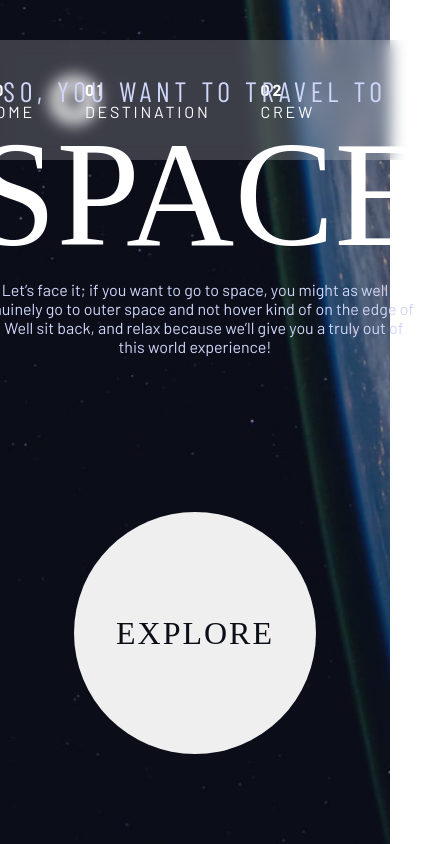
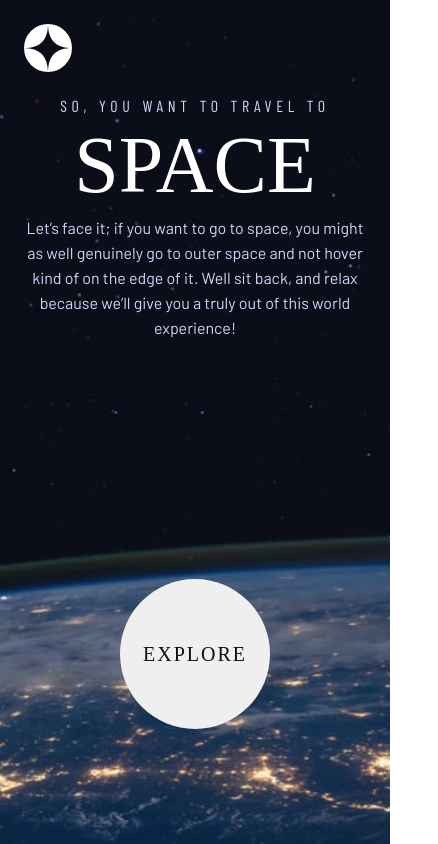
Before and after one commit to Rizfirsy/space-tourism-website-main, a React (Vite) app: page / in a window 390 px wide. Shown: the whole page, 438 px wide, since content can reach past the window. Built offline with nearby package versions, Linux system fonts and the light colour scheme; a web font is replaced by a local one.

Commit message:
home mobile responsive

```diff
--- a/src/App.jsx
+++ b/src/App.jsx
@@ -19,7 +19,7 @@ function App() {
           </p>
         </div>
         <button className={styles.explore}>
-          <Link href="/">Explore</Link>
+          <Link href="/explore">Explore</Link>
         </button>
       </section>
     </article>
--- a/src/App.module.css
+++ b/src/App.module.css
@@ -44,7 +44,12 @@
 }
 
 @media screen and (max-width: 1024px) {
+  .home {
+    background-image: url("./assets/home/background-home-tablet.jpg");
+  }
+
   .home section {
+    padding-inline: 24px;
     flex-direction: column;
     justify-content: center;
     align-items: center;
@@ -53,6 +58,8 @@
   }
 
   .text {
+    max-width: 100%;
+    width: 100%;
     text-align: center;
   }
 
@@ -65,3 +72,25 @@
     height: 242px;
   }
 }
+
+@media screen and (max-width: 720px) {
+  .home {
+    background-image: url("./assets/home/background-home-mobile.jpg");
+  }
+
+  .home section {
+    height: 75%;
+    gap: 16px;
+    bottom: unset;
+    justify-content: space-between;
+  }
+
+  .explore {
+    width: 150px;
+    height: 150px;
+  }
+
+  .explore a {
+    font-size: 20px;
+  }
+}
--- a/src/components/header/Header.module.css
+++ b/src/components/header/Header.module.css
@@ -10,3 +10,9 @@
   width: 48px;
   height: 48px;
 }
+
+@media screen and (max-width: 720px) {
+  .header {
+    padding: 24px;
+  }
+}
--- a/src/components/navigations/MainNavigation.module.css
+++ b/src/components/navigations/MainNavigation.module.css
@@ -43,3 +43,9 @@
 .index {
   font-weight: 700;
 }
+
+@media screen and (max-width: 720px) {
+  .mainNavigation {
+    display: none;
+  }
+}
--- a/src/index.css
+++ b/src/index.css
@@ -27,6 +27,7 @@ h4 {
 
 h1 {
   font-size: 150px;
+  line-height: 150px;
 }
 
 h2 {
@@ -54,6 +55,7 @@ p {
   font-family: var(--font-body);
   font-size: 18px;
   font-weight: 400;
+  line-height: 25px;
 }
 
 a {
@@ -82,3 +84,14 @@ button {
     font-size: 16px;
   }
 }
+
+@media screen and (max-width: 720px) {
+  h1 {
+    font-size: 80px;
+    line-height: 125%;
+  }
+
+  h5 {
+    font-size: 16px;
+  }
+}
```
Also changed, not shown: src/pages/Crew.jsx (added, +7 -0 lines), src/pages/Destination.jsx (added, +7 -0 lines).
